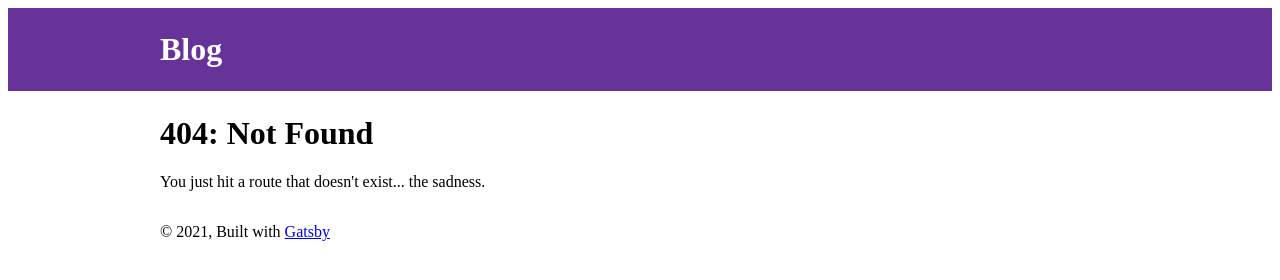
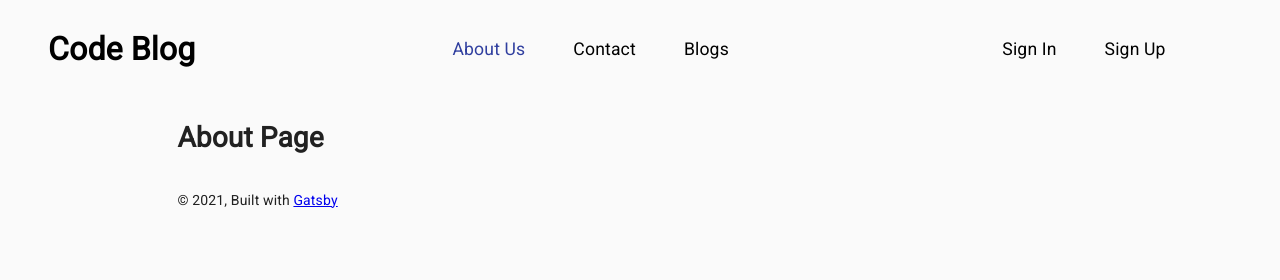
Before and after one commit to Radd99/Blog, a Gatsby site: page /about in a window 1280 px wide. Before the commit this address had no page. Built offline with nearby package versions, Linux system fonts and the light colour scheme; Gatsby itself is replaced by a stand-in of ours.

Commit message:
Added Navbar

```diff
--- a/gatsby-config.js
+++ b/gatsby-config.js
@@ -1,10 +1,11 @@
 module.exports = {
   siteMetadata: {
-    title: `Blog`,
+    title: `Code Blog`,
     description: `Kick off your next, great Gatsby project with this default starter. This barebones starter ships with the main Gatsby configuration files you might need.`,
     author: `@gatsbyjs`,
   },
   plugins: [
+    `gatsby-plugin-material-ui`,
     `gatsby-plugin-react-helmet`,
     {
       resolve: `gatsby-source-filesystem`,
--- a/package.json
+++ b/package.json
@@ -5,9 +5,12 @@
   "version": "0.1.0",
   "author": "Kyle Mathews <mathews.kyle@gmail.com>",
   "dependencies": {
+    "@material-ui/core": "^4.11.3",
+    "fontsource-roboto": "^4.0.0",
     "gatsby": "^2.26.1",
     "gatsby-image": "^2.5.0",
     "gatsby-plugin-manifest": "^2.6.1",
+    "gatsby-plugin-material-ui": "^2.1.10",
     "gatsby-plugin-offline": "^3.4.0",
     "gatsby-plugin-react-helmet": "^3.4.0",
     "gatsby-plugin-sharp": "^2.8.0",
--- a/src/components/header.js
+++ b/src/components/header.js
@@ -1,35 +1,117 @@
-import { Link } from "gatsby"
 import PropTypes from "prop-types"
 import React from "react"
+import { makeStyles } from "@material-ui/core/styles"
+import "fontsource-roboto"
+import { Grid } from "@material-ui/core"
+import { Link } from "gatsby"
 
-const Header = ({ siteTitle }) => (
-  <header
-    style={{
-      background: `rebeccapurple`,
-      marginBottom: `1.45rem`,
-    }}
-  >
-    <div
-      style={{
-        margin: `0 auto`,
-        maxWidth: 960,
-        padding: `1.45rem 1.0875rem`,
-      }}
-    >
-      <h1 style={{ margin: 0 }}>
-        <Link
-          to="/"
-          style={{
-            color: `white`,
-            textDecoration: `none`,
-          }}
-        >
-          {siteTitle}
-        </Link>
-      </h1>
-    </div>
-  </header>
-)
+const useStyles = makeStyles(theme => ({
+  navbar: {
+    display: "flex",
+    alignItems: "center",
+    padding: "0 3rem",
+    color: "black",
+  },
+  logo: {
+    fontSize: "2rem",
+    fontFamily: "roboto",
+  },
+  links: {
+    fontSize: "1.1rem",
+    fontFamily: "roboto",
+    display: "inline",
+    marginLeft: theme.spacing(3),
+    marginRight: theme.spacing(3),
+    textDecoration: "none",
+  },
+  gatsbyLink: {
+    color: "black",
+    textDecoration: "none",
+    "&:hover": {
+      color: theme.palette.primary.light,
+      cursor: "pointer",
+    },
+  },
+  gatsbyLinkActive: {
+    color: theme.palette.primary.dark,
+  },
+  gatsbyLogoLink: {
+    color: "black",
+    textDecoration: "none",
+  },
+}))
+
+const Header = ({ siteTitle }) => {
+  const classes = useStyles()
+
+  return (
+    <Grid container className={classes.navbar}>
+      <Grid item xs={3} md={2} justify="center">
+        <h2 className={classes.logo}>
+          <Link className={classes.gatsbyLogoLink} to="/">
+            {siteTitle}
+          </Link>
+        </h2>
+      </Grid>
+      <Grid
+        item
+        container
+        xs={9}
+        md={7}
+        justify="center"
+        className={classes.navs}
+      >
+        <p className={classes.links}>
+          <Link
+            className={classes.gatsbyLink}
+            activeClassName={classes.gatsbyLinkActive}
+            to="/about"
+          >
+            About Us
+          </Link>
+        </p>
+        <p className={classes.links}>
+          <Link
+            className={classes.gatsbyLink}
+            activeClassName={classes.gatsbyLinkActive}
+            to="/contact"
+          >
+            Contact
+          </Link>
+        </p>
+        <p className={classes.links}>
+          <Link
+            className={classes.gatsbyLink}
+            activeClassName={classes.gatsbyLinkActive}
+            to="/blogs"
+          >
+            Blogs
+          </Link>
+        </p>
+      </Grid>
+      <Grid item container justify="center" xs={0} md={3}>
+        <p className={classes.links}>
+          <Link
+            className={classes.gatsbyLink}
+            activeClassName={classes.gatsbyLinkActive}
+            to="/login"
+          >
+            Sign In
+          </Link>
+        </p>
+        <p className={classes.links}>
+          <Link
+            className={classes.gatsbyLink}
+            activeClassName={classes.gatsbyLinkActive}
+            to="/register"
+          >
+            Sign Up
+          </Link>
+        </p>
+      </Grid>
+    </Grid>
+  )
+}
 
 Header.propTypes = {
   siteTitle: PropTypes.string,
--- a/src/components/layout.js
+++ b/src/components/layout.js
@@ -1,15 +1,9 @@
-/**
- * Layout component that queries for data
- * with Gatsby's useStaticQuery component
- *
- * See: https://www.gatsbyjs.com/docs/use-static-query/
- */
-
 import React from "react"
 import PropTypes from "prop-types"
 import { useStaticQuery, graphql } from "gatsby"
 
 import Header from "./header"
+import { CssBaseline } from "@material-ui/core"
 
 const Layout = ({ children }) => {
   const data = useStaticQuery(graphql`
@@ -25,6 +19,7 @@ const Layout = ({ children }) => {
   return (
     <>
       <Header siteTitle={data.site.siteMetadata?.title || `Title`} />
+      <CssBaseline />
       <div
         style={{
           margin: `0 auto`,
--- /dev/null
+++ b/src/pages/about.js
@@ -0,0 +1,15 @@
+import React from "react"
+
+import Layout from "../components/layout"
+import SEO from "../components/seo"
+
+const about = () => {
+  return (
+    <Layout>
+      <SEO title="About" />
+      <h1>About Page</h1>
+    </Layout>
+  )
+}
+
+export default about
```
Also changed, not shown: src/pages/blogs.js (added, +15 -0 lines), src/pages/contact.js (added, +15 -0 lines), src/pages/login.js (added, +15 -0 lines), src/pages/register.js (added, +15 -0 lines), 1 other file.
